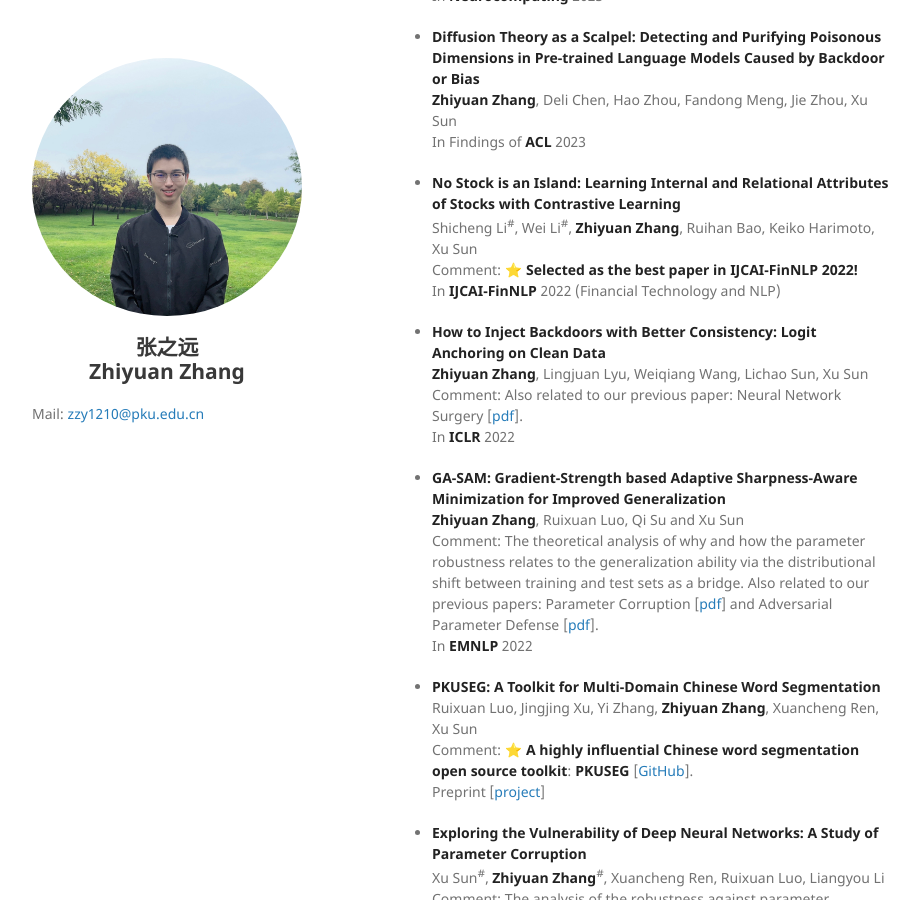
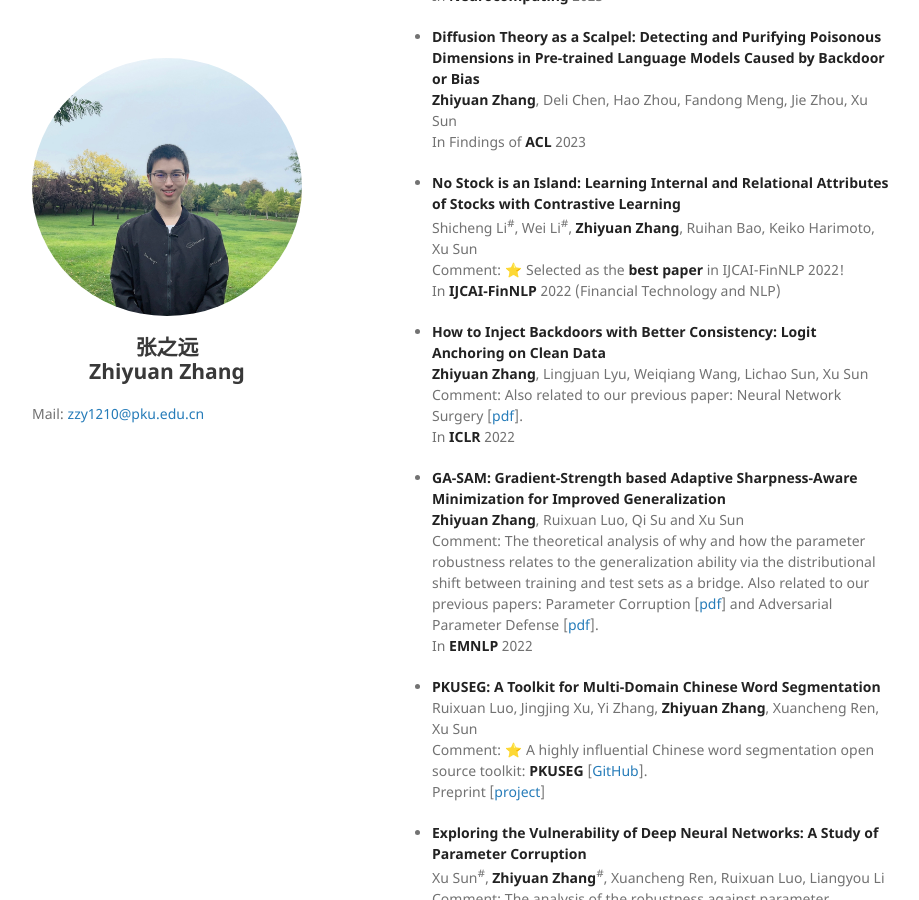
Before and after one commit to pkuzzy/pkuzzy.github.io, a Jekyll site: the page built from index.md, in a window 1280 px wide and 900 px high, scrolled down 1153 px. Shown: the whole window, without its empty margins (178-1097 px from the left). Built offline with Jekyll 4.4.1, drawn with Linux system fonts in a browser that asks for light colours; nearby versions of some CDN libraries; our own code applies the rules of GitHub Pages for plain Markdown files; some of the changed text lies outside the part shown.

```diff
--- a/index.md
+++ b/index.md
@@ -45,7 +45,7 @@ Zhiyuan Zhang has **29 papers**, including **15 first-author papers**. The paper
 
 - **No Stock is an Island: Learning Internal and Relational Attributes of Stocks with Contrastive Learning**
   Shicheng Li<sup>\#</sup>, Wei Li<sup>\#</sup>, **Zhiyuan Zhang**, Ruihan Bao, Keiko Harimoto, Xu Sun
-  Comment: ⭐ **Selected as the best paper in IJCAI-FinNLP 2022!**
+  Comment: ⭐ Selected as the **best paper** in IJCAI-FinNLP 2022!
   In **IJCAI-FinNLP** 2022 (Financial Technology and NLP)
 
 - **How to Inject Backdoors with Better Consistency: Logit Anchoring on Clean Data**
@@ -60,7 +60,7 @@ Zhiyuan Zhang has **29 papers**, including **15 first-author papers**. The paper
 
 - **PKUSEG: A Toolkit for Multi-Domain Chinese Word Segmentation**
   Ruixuan Luo, Jingjing Xu, Yi Zhang, **Zhiyuan Zhang**, Xuancheng Ren, Xu Sun
-  Comment: ⭐ **A highly influential Chinese word segmentation open source toolkit**: **PKUSEG** [[GitHub](https://github.com/lancopku/pkuseg-python)].
+  Comment: ⭐ A highly influential Chinese word segmentation open source toolkit: **PKUSEG** [[GitHub](https://github.com/lancopku/pkuseg-python)].
   Preprint [[project](https://github.com/lancopku/pkuseg-python)]
 
 - **Exploring the Vulnerability of Deep Neural Networks: A Study of Parameter Corruption**
@@ -215,7 +215,7 @@ He has scored **96/100 and above** in all the following courses:
 
 - **PKUSEG: A Toolkit for Multi-Domain Chinese Word Segmentation**
   Ruixuan Luo, Jingjing Xu, Yi Zhang, **Zhiyuan Zhang**, Xuancheng Ren, Xu Sun
-  Comment: ⭐ **A highly influential Chinese word segmentation open source toolkit**: **PKUSEG** [[GitHub](https://github.com/lancopku/pkuseg-python)].
+  Comment: ⭐ A highly influential Chinese word segmentation open source toolkit: **PKUSEG** [[GitHub](https://github.com/lancopku/pkuseg-python)].
   Preprint [[project](https://ui.adsabs.harvard.edu/abs/2019arXiv190611455L/exportcitation)]
 
 - **Pretrain-KGE: Learning Knowledge Representation from Pretrained Language Models**
@@ -249,7 +249,7 @@ He has scored **96/100 and above** in all the following courses:
 
 - **No Stock is an Island: Learning Internal and Relational Attributes of Stocks with Contrastive Learning**
   Shicheng Li<sup>\#</sup>, Wei Li<sup>\#</sup>, **Zhiyuan Zhang**, Ruihan Bao, Keiko Harimoto, Xu Sun
-  Comment: ⭐ **Selected as the best paper in IJCAI-FinNLP 2022!**
+  Comment: ⭐ Selected as the **best paper** in IJCAI-FinNLP 2022!
   In **IJCAI-FinNLP** 2022 (Financial Technology and NLP)
 
 - **ASAT: Adaptively Scaled Adversarial Training in Time Series**
```
